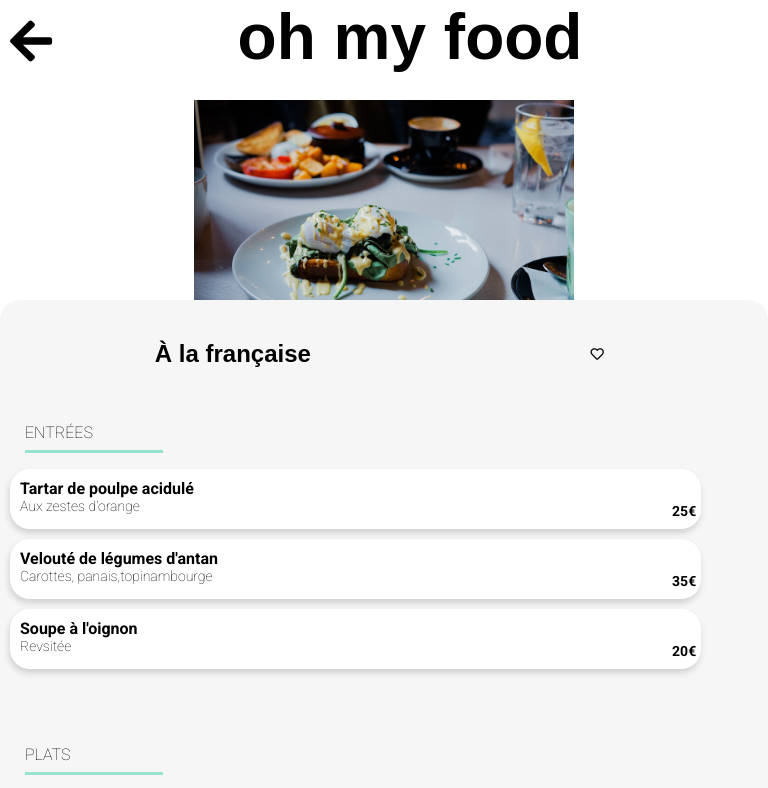
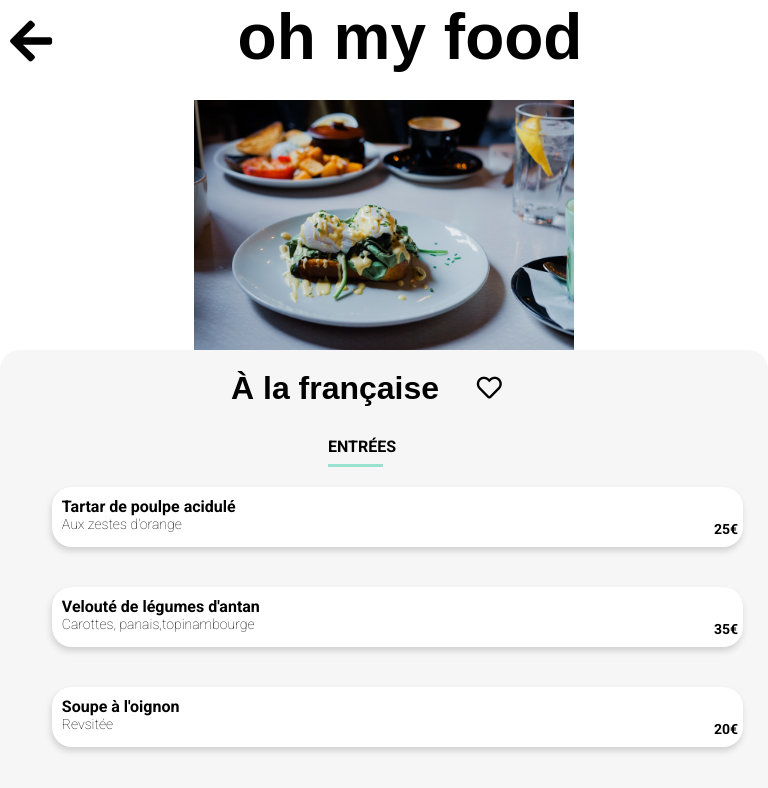
Before and after one commit to justine1410/FidelJustine_3_20012021, a website: page A_la_francaise.html in a window 768 px wide. Shown: the top 788 px of the page. Drawn offline with Linux system fonts and the light colour scheme; a web font is replaced by a local one.

Commit message:
changement format tablette

```diff
--- a/sass/composants/_section.scss
+++ b/sass/composants/_section.scss
@@ -295,4 +295,76 @@ section .commande_btn:hover{
     .nom{
         top:32%;
     }
+    .choix_resto .restaurat:nth-child(1){
+        order:1
+    }
+    .choix_resto .restaurant:nth-child(2){
+        order:3;
+    }
+    .choix_resto .restaurant:nth-child(3){
+        order:2
+    }
+    .choix_resto .restaurant:nth-child(4){
+        order:4;
+    }
+
+   section{
+        align-items: center;
+        justify-content: space-around;
+        border-radius: 20px;
+        .nom{
+            height: 100px;
+            top:350px;
+        }
+        h3{
+            margin-left:0;
+        }
+        .choix_resto{
+            height: 580px;
+            display:flex;
+            flex-direction: column;
+            align-items: center;
+            flex-wrap: wrap;
+            width: 100%;
+        }
+        .restaurant{
+            width: 45%;
+        }
+    }
+    section .nom .nom-resto{
+        justify-content: center;
+        h2{
+        position:relative;
+        right:5%;
+        font-size:2em;
+        margin:0;
+        }
+        .heart{
+            font-size:25px;
+        }
+    }
+    .resto{
+        width: 100%;
+        h2{
+            padding-right:600px;
+            padding-left:500px;
+            font-size:2em;
+        }
+        .choice{
+           align-items: center;
+           margin-top:30px;
+           h3{
+               width: 8%;
+               text-align: center;
+               font-weight: bold;
+               margin:0;
+           }
+           .choice_food1,.choice_food2,.choice_food3,.choice_food4{
+               width: 100%;
+               margin:20px;
+               margin-left:15%;
+
+           }
+        }
+    }
 }
```
Also changed, not shown: css/style.css, 1 other file.
